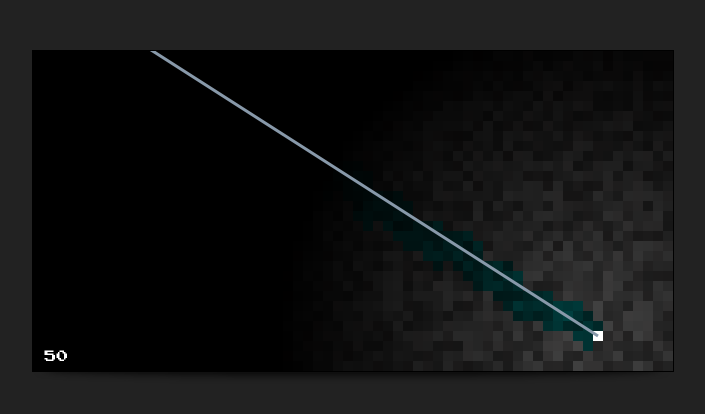
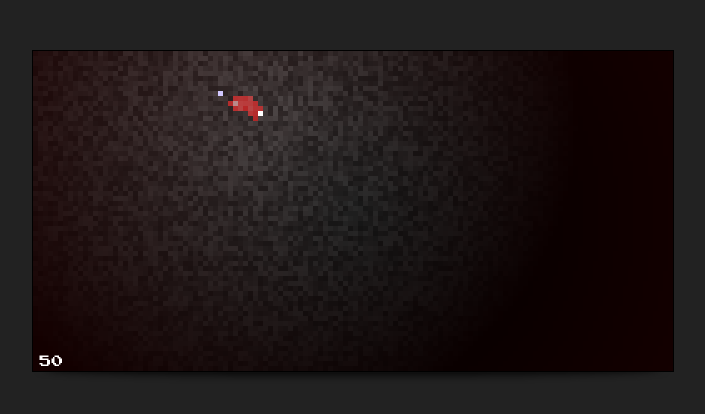
Before and after one commit to Phildo/pasiphae, a plain HTML site: page index.html in a window 1280 px wide. Shown: the whole page, without its empty margins (288-993 px from the left). Drawn offline with Linux system fonts and the light colour scheme.

Commit message:
made a few changes- lag still an issue... :(

```diff
--- a/index.html
+++ b/index.html
@@ -40,7 +40,7 @@ var energy;
 var blockQueue = new LinkedList("BLOCK_QUEUE");
 var unblockQueue = new LinkedList("UNBLOCK_QUEUE");
 var shouldTick = true;
-var fullscreen = false;
+var fullscreen = true;
 var occlude = true;
 
 var up    = false;
@@ -114,9 +114,9 @@ function tick()
   if(energy > (fullEnergy/10)) energy -= 1;
   dequeueBlocks();
   dequeueUnblocks();
+  while(food == whiteBull) { energy = fullEnergy; setRandomFood(); }
+  while(pasiphae == whiteBull) { score = 0; whiteBull = food; };
   moveTheWhiteBull();
-  while(food == whiteBull) { energy = fullEnergy; setRandomFood(); }
-  while(pasiphae == whiteBull) { score = 0; setRandomBull(); };
   step = map.getBestStep(pasiphae,whiteBull);
   setClampCoords();
   if(occlude) calculateOcclusions();
@@ -390,9 +390,9 @@ function draw()
       blood = bloodCreep *  2 * (Math.sqrt(((i-minxcoord-(displaywidth/2))*(i-minxcoord-(displaywidth/2)))+((j-minycoord-(displayheight/2))*(j-minycoord-(displayheight/2)))));
 
       //COLOR
-      if(nodes[i][j] == whiteBull)     { r = 255; g = 255; b = 255; brightness= 1; }
+      if(nodes[i][j] == whiteBull)     { r = 255; g = 255; b = 255; brightness = 1; }
       else if(nodes[i][j] == pasiphae) { r = 255; g = 200; b = 200; }
-      else if(nodes[i][j] == food)     { r = 200; g = 200; b = 255; }
+      else if(nodes[i][j] == food)     { r = 200; g = 200; b = 255; brightness = 1; }
       else if(nodes[i][j].block)       { r = 240; g = 240; b = 240; }
       else
       {
@@ -404,30 +404,19 @@ function draw()
       c.context.fillRect(((i-minxcoord)/displaywidth)*c.canvas.width,((j-minycoord)/displayheight)*c.canvas.height,c.canvas.width/displaywidth,c.canvas.height/displayheight);
     }
   }
+  /*
   c.context.strokeStyle = "#8899AA";
   c.context.lineWidth = 3;
   c.context.beginPath();
   c.context.moveTo(((whiteBull.x-minxcoord)/displaywidth)*c.canvas.width+(c.canvas.width/displaywidth/2),((whiteBull.y-minycoord)/displayheight)*c.canvas.height+(c.canvas.height/displayheight/2));
   c.context.lineTo(((food.x-minxcoord)/displaywidth)*c.canvas.width+(c.canvas.width/displaywidth/2),((food.y-minycoord)/displayheight)*c.canvas.height+(c.canvas.height/displayheight/2));
   c.context.stroke();
+  */
 
   c.context.fillStyle = "#FFFFFF";
   c.context.textAlign = 'left';
   c.context.font = "12px vg_font";
   c.context.fillText(score, c.canvas.width/displaywidth, c.canvas.height-(c.canvas.height/displayheight));
-};
-
-function setRandomBull()
-{
-  rx = Math.floor(Math.random()*width);
-  ry = Math.floor(Math.random()*height);
-  while(nodes[rx][ry].block == true)
-  {
-    rx = Math.floor(Math.random()*width);
-    ry = Math.floor(Math.random()*height);
-  }
-
-  whiteBull = nodes[rx][ry];
 };
 
 function setRandomFood()
```
